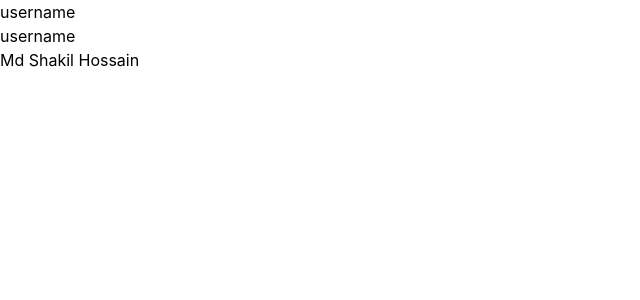
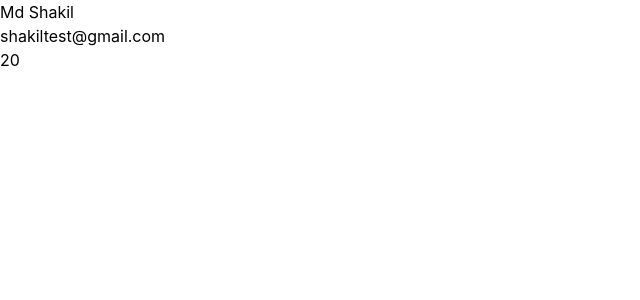
Before and after one commit to shakildevseo/React-Recaps, a React (Vite) app: page / in a window 1280 px wide. Shown: the top 300 px of the page, without its empty margins (0-640 px from the left). Built offline with nearby package versions, Linux system fonts and the light colour scheme.

Commit message:
object props

```diff
--- a/src/App.tsx
+++ b/src/App.tsx
@@ -1,10 +1,13 @@
 
 import './App.css'
 
-  function User({name}){
+  function User({userInfo : {name, email, age}}){
+    // const {name, age, email} = userinfo;
     return(
       <>
       <h2>{name}</h2>
+      <h2>{email}</h2>
+      <h2>{age}</h2>
       </>
     )
   }
@@ -12,15 +15,16 @@ import './App.css'
 
 
 function App() {
-const username= "Md Shakil Hossain"
 
 
   return (
     <>
 
-   <User  name={'username'}/>
-   <User  name="username"/>
-   <User  name={username}/>
+     <User userInfo={{
+      name : "Md Shakil",
+      age : 20,
+      email : "shakiltest@gmail.com"
+     }}/>
 
     </>
   )
```
